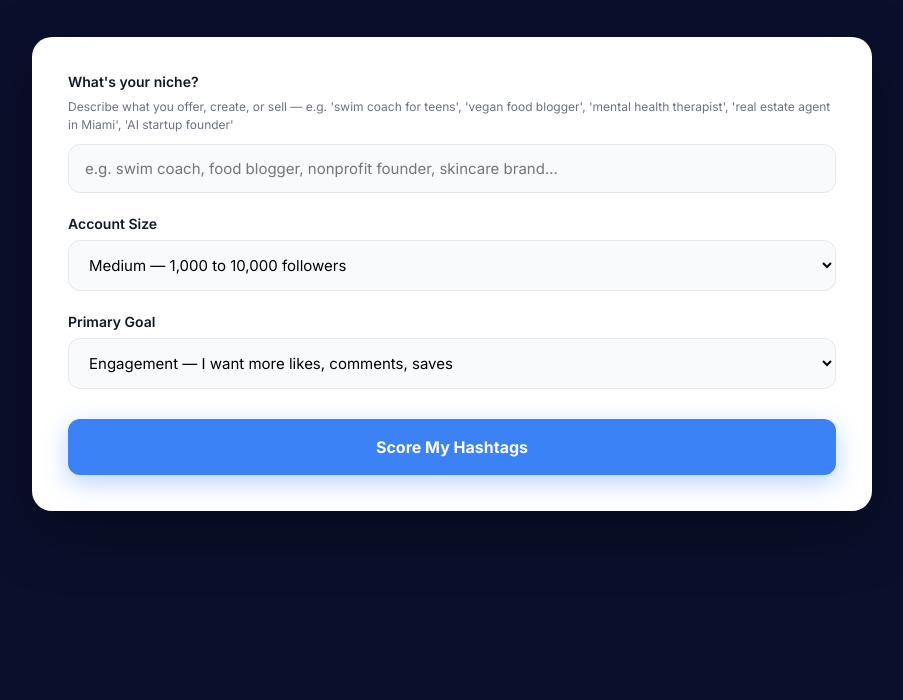
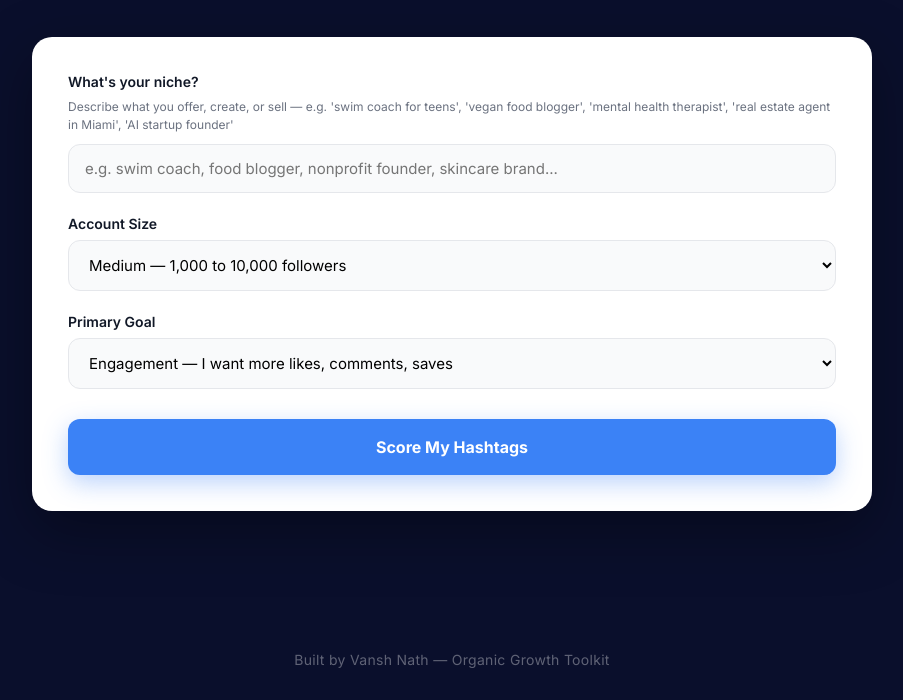
Before and after one commit to vansh-n/hashtag-scorer, a plain HTML site: page index.html in a window 1280 px wide. Shown: the part 233-933 px from the top of the page, without its empty margins (188-1091 px from the left). Before the commit the page ends 852 px from the top, so only its background shows below. Drawn offline with Linux system fonts and the light colour scheme.

Commit message:
Update index.html

```diff
--- a/index.html
+++ b/index.html
@@ -1432,5 +1432,15 @@ document.getElementById('scoreForm').addEventListener('submit', (e) => {
   render(results);
 });
 </script>
+ <footer style="
+  text-align: center;
+  padding: 32px 20px;
+  color: rgba(255,255,255,0.35);
+  font-size: 14px;
+  font-family: 'Inter', sans-serif;
+  letter-spacing: 0.3px;
+">
+  Built by Vansh Nath — Organic Growth Toolkit
+</footer>
 </body>
 </html>
```
